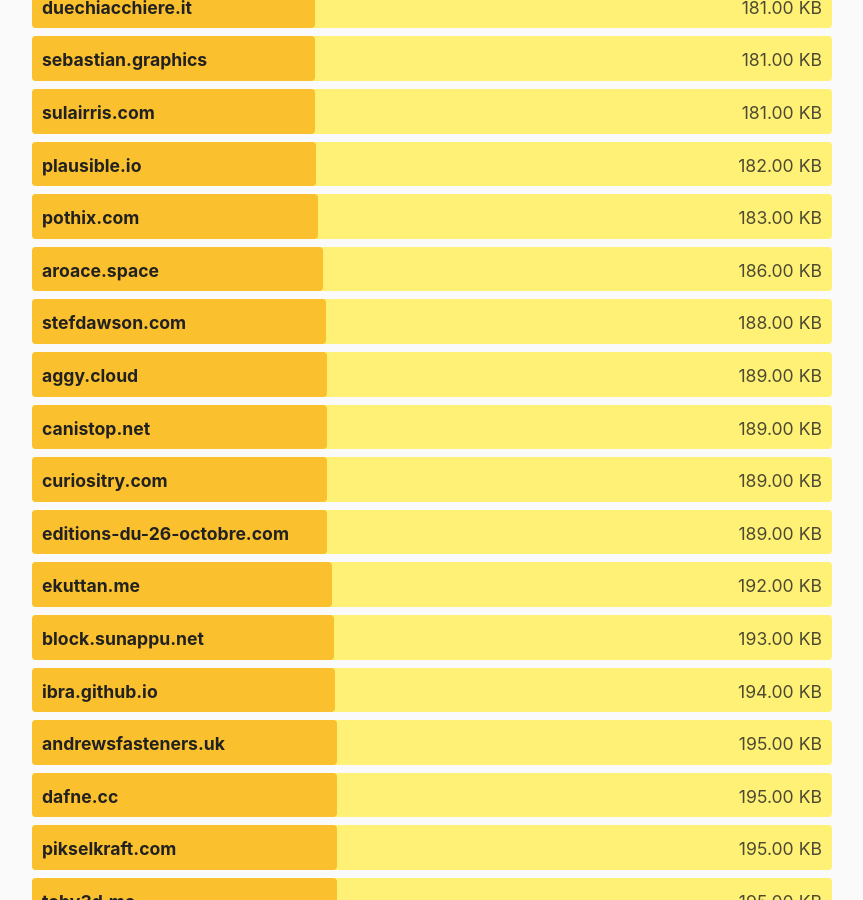
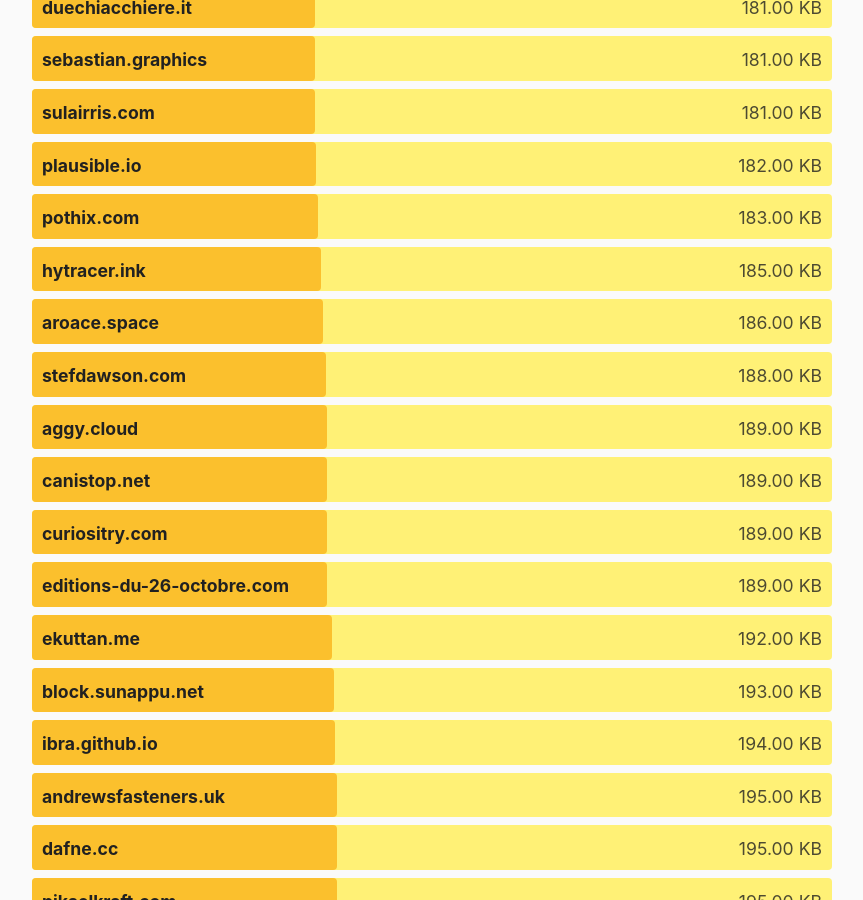
Before and after one commit to kevquirk/512kb.club, a Jekyll site: the page built from index.md, in a window 1280 px wide and 900 px high, scrolled down 25523 px. Shown: the whole window, without its empty margins (208-1071 px from the left). Built offline with Jekyll 4.4.1, drawn with Linux system fonts in a browser that asks for light colours; some of the changed text lies outside the part shown.

Commit message:
Update sites.yml

```diff
--- a/_data/sites.yml
+++ b/_data/sites.yml
@@ -1400,8 +1400,8 @@
 
 - domain: hytracer.ink
   url: https://hytracer.ink
-  size: 316
-  last_checked: 2023-06-28
+  size: 185
+  last_checked: 2023-07-10
 
 - domain: i21k.de
   url: https://i21k.de/
```
